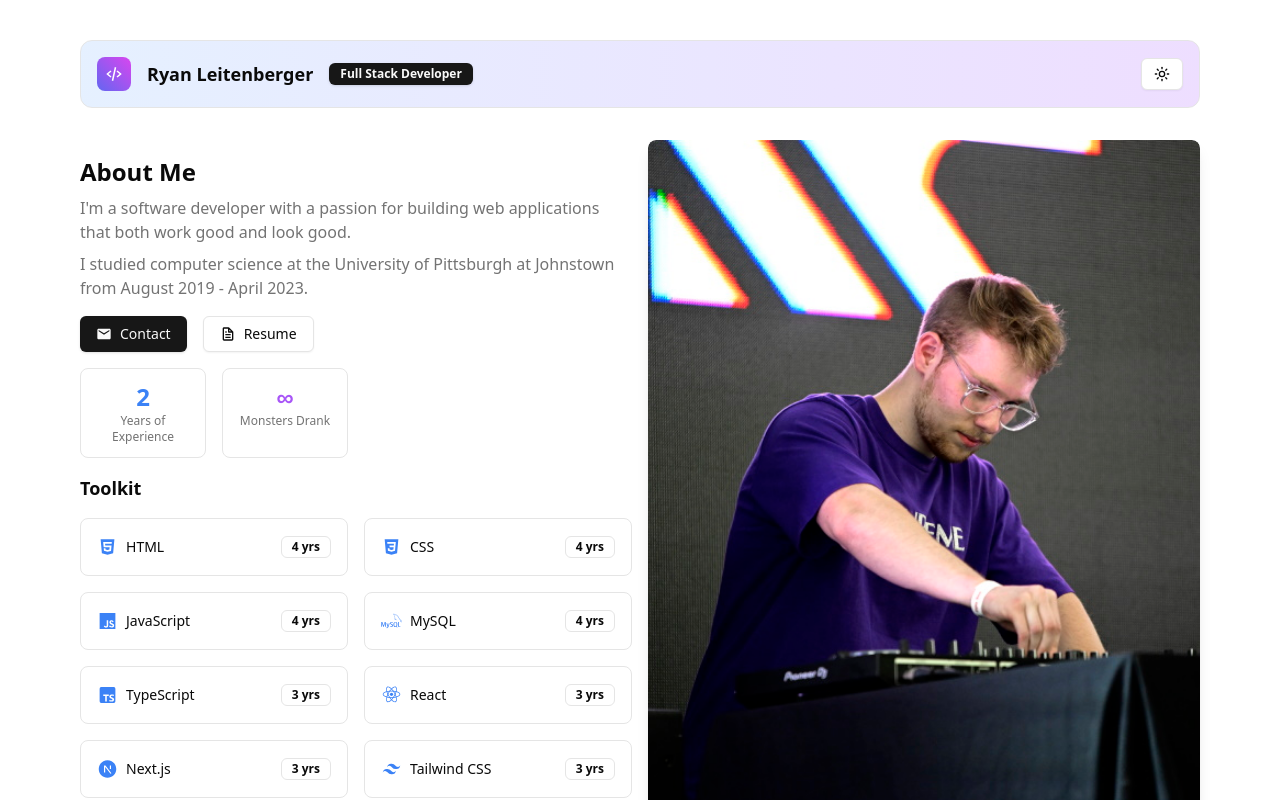
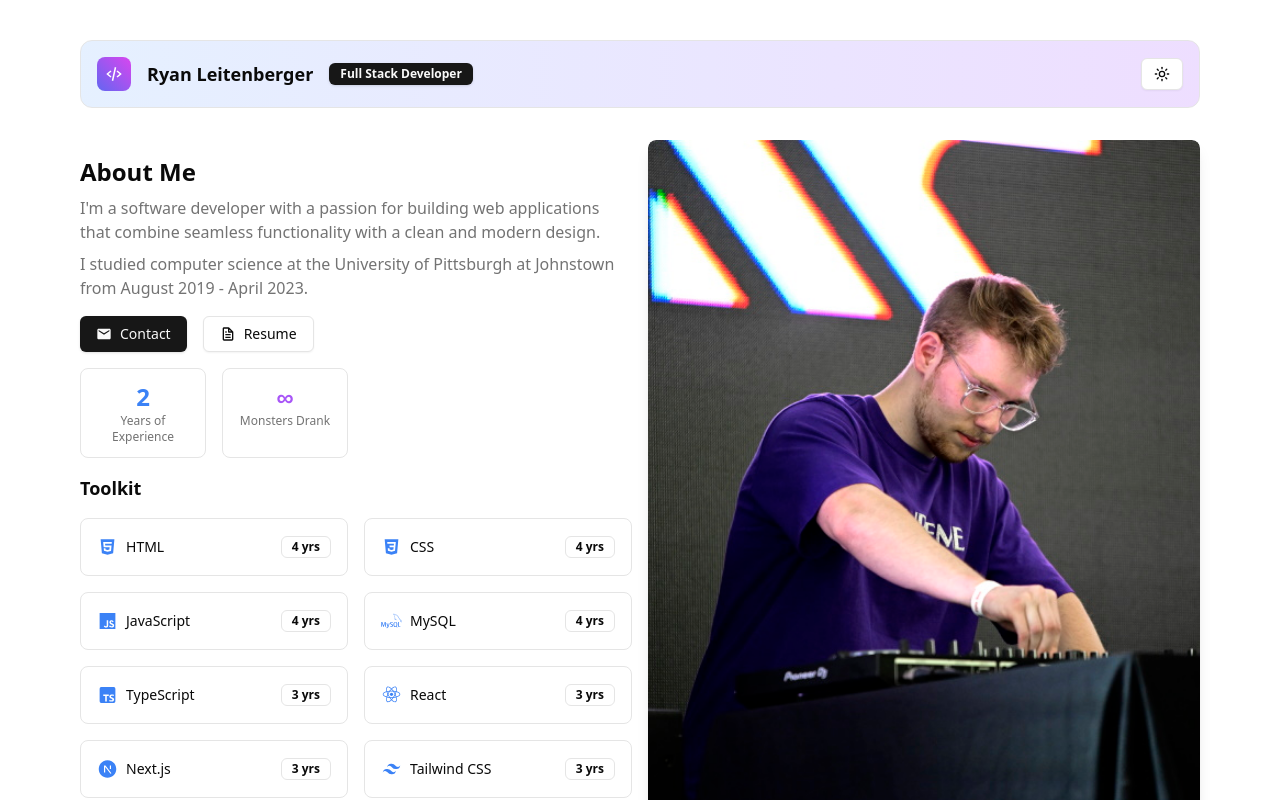
Before and after one commit to ryanl09/ryanleit.dev, a Next.js app: page / in a window 1280 px wide. Shown: the top 800 px of the page. Built offline with nearby package versions, Linux system fonts and the light colour scheme.

Commit message:
new resume, fixed wording

```diff
--- a/app/page.tsx
+++ b/app/page.tsx
@@ -115,14 +115,14 @@ export default async function HomePage() {
                 <div className="col-span-12 md:col-span-6 space-y-4">
                     <div className="mt-4 space-y-2">
                         <h2 className="text-2xl font-semibold">About Me</h2>
-                        <p className="text-muted-foreground">I'm a software developer with a passion for building web applications that both work good and look good.</p>
+                        <p className="text-muted-foreground">I'm a software developer with a passion for building web applications that combine seamless functionality with a clean and modern design.</p>
                         <p className="text-muted-foreground">I studied computer science at the University of Pittsburgh at Johnstown from August 2019 - April 2023.</p>
                     </div>
 
                     <div className="flex items-center gap-4">
                         <ContactDialog />
 
-                        <Link href="/Ryan%20Leitenberger%20Resume%2008-25.pdf" target="_blank" rel="noopener noreferrer">
+                        <Link href="/Ryan%20Leitenberger%20Resume%208-25.pdf" target="_blank" rel="noopener noreferrer">
                             <Button variant="outline">
                                 <BiFile />
                                 Resume
```
Also changed, not shown: 2 other files (tests, documents, lock files or other folders).
